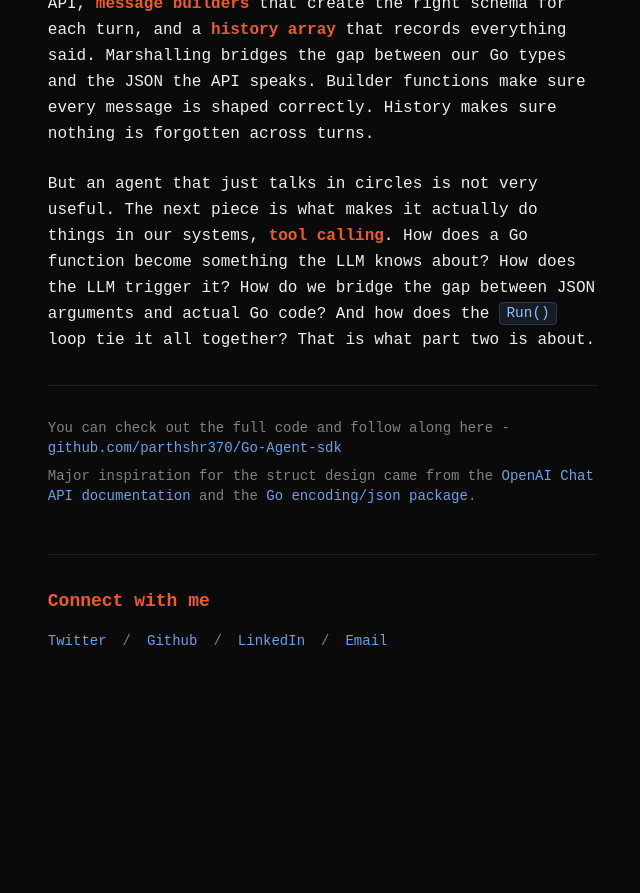
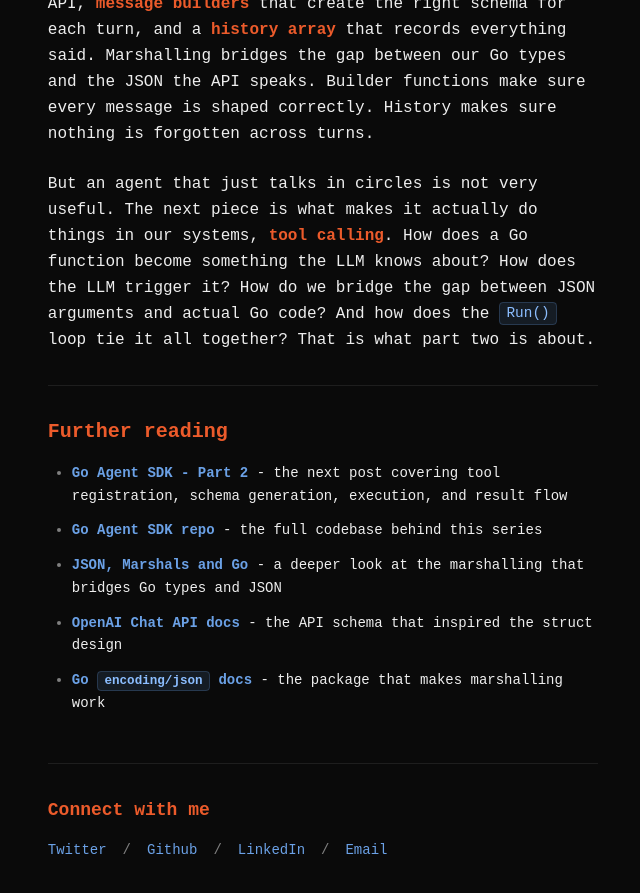
Before and after one commit to parthshr370/parthshr370.github.io, a Jekyll site: the page built from blogs/how-i-built-my-own-langchain-from-scratch-in-go/index.html, in a window 1280 px wide and 900 px high, scrolled down 9910 px. Shown: the top 893 px of the window, without its empty margins (317-957 px from the left). Built offline with Jekyll 4.4.1, drawn with Linux system fonts in a browser that asks for light colours; nearby versions of some CDN libraries; some web fonts are replaced; a style sheet for code colours, icons or effects is not loaded; before the commit the page ends 10601 px from its top, so only the background shows below that; some of the changed text lies outside the part shown.

Commit message:
Add Go to series labels, prerequisites, part 1 footer, fix stale accent

```diff
--- a/blogs/how-i-built-my-own-langchain-from-scratch-in-go/index.html
+++ b/blogs/how-i-built-my-own-langchain-from-scratch-in-go/index.html
@@ -9,8 +9,8 @@ prism:
   - json
 ---
 
-<p class="mb-6 text-sm text-[var(--text-muted)]">
-  Agent SDK series - Part 1
+<p class="mb-6 text-sm text-[var(--cyan)] opacity-80">
+  Go Agent SDK series - Part 1
 </p>
 
 <!-- Banner -->
@@ -336,9 +336,12 @@ Turn 5: append(tool result: "Sunny, 22C")</code></pre>
 
 <hr class="border-[var(--border)] my-8" />
 
-<p class="text-sm text-[var(--text-muted)]">
-  You can check out the full code and follow along here - <a href="https://github.com/parthshr370/Go-Agent-sdk" class="text-[var(--link)] hover:underline">github.com/parthshr370/Go-Agent-sdk</a>
-</p>
-<p class="text-sm text-[var(--text-muted)] mt-2">
-  Major inspiration for the struct design came from the <a href="https://platform.openai.com/docs/api-reference/chat" class="text-[var(--link)] hover:underline">OpenAI Chat API documentation</a> and the <a href="https://pkg.go.dev/encoding/json" class="text-[var(--link)] hover:underline">Go encoding/json package</a>.
-</p>
+<h3 class="text-xl font-bold mb-4 text-[var(--primary)]">Further reading</h3>
+
+<ul class="list-disc pl-6 mb-6 space-y-3 text-sm leading-relaxed">
+  <li><strong><a href="{{ '/blogs/how-i-built-tool-calling-engine-for-my-agent-sdk/' | relative_url }}" class="text-[var(--link)] hover:underline">Go Agent SDK - Part 2</a></strong> - the next post covering tool registration, schema generation, execution, and result flow</li>
+  <li><strong><a href="https://github.com/parthshr370/Go-Agent-sdk" class="text-[var(--link)] hover:underline">Go Agent SDK repo</a></strong> - the full codebase behind this series</li>
+  <li><strong><a href="{{ '/blogs/json-marshals-and-go/' | relative_url }}" class="text-[var(--link)] hover:underline">JSON, Marshals and Go</a></strong> - a deeper look at the marshalling that bridges Go types and JSON</li>
+  <li><strong><a href="https://platform.openai.com/docs/api-reference/chat" class="text-[var(--link)] hover:underline">OpenAI Chat API docs</a></strong> - the API schema that inspired the struct design</li>
+  <li><strong><a href="https://pkg.go.dev/encoding/json" class="text-[var(--link)] hover:underline">Go <code>encoding/json</code> docs</a></strong> - the package that makes marshalling work</li>
+</ul>
--- a/index.html
+++ b/index.html
@@ -53,7 +53,7 @@ permalink: /
           </h3>
         </a>
         <p class="text-[var(--text)]">
-          A comprehensive Golang SDK for building intelligent agents with tool-calling capabilities and memory management. Currently in active development. Built with modern Go patterns and optimized for performance.
+          A comprehensive Golang SDK for building intelligent agents with tool-calling capabilities and memory management. Currently in active development. I'm writing a <a href="{{ '/blogs/how-i-built-my-own-langchain-from-scratch-in-go/' | relative_url }}" class="text-[var(--link)] hover:underline">blog series</a> documenting the entire build from scratch.
         </p>
       </div>
 
--- a/projects/index.html
+++ b/projects/index.html
@@ -17,7 +17,7 @@ permalink: /projects/
         <h3 class="text-xl font-semibold text-[var(--link)] mb-1 group-hover:underline">Go Agent SDK ↗ <span class="text-sm text-[var(--gold)] font-normal">⭐ Featured</span></h3>
       </a>
       <p class="text-[var(--text-muted)]">
-        A comprehensive Golang SDK for building intelligent agents with tool-calling capabilities and memory management. Currently in active development. Built with modern Go patterns and optimized for performance.
+        A comprehensive Golang SDK for building intelligent agents with tool-calling capabilities and memory management. Currently in active development. I'm writing a <a href="{{ '/blogs/how-i-built-my-own-langchain-from-scratch-in-go/' | relative_url }}" class="text-[var(--link)] hover:underline">blog series</a> documenting the entire build from scratch.
       </p>
     </div>
 
@@ -56,7 +56,7 @@ permalink: /projects/
     <div>
       <a href="https://github.com/mem0ai/mem0-mcp" target="_blank" class="block group">
         <h3 class="text-xl font-semibold text-[var(--link)] mb-1 group-hover:underline">mem0-mcp ↗</h3>
-        <p class="text-xs text-[var(--accent)] font-semibold mb-1">Contribution</p>
+        <p class="text-xs text-[var(--cyan)] font-semibold mb-1">Contribution</p>
       </a>
       <p class="text-[var(--text-muted)] mb-2">
         Revamped mem0-mcp for the new API v2, enabling complex filters and expanding LLM tool-calling capabilities.
```
Also changed, not shown: blogs/how-i-built-tool-calling-engine-for-my-agent-sdk/index.html (+7 -3 lines), blogs/index.html (+8 -8 lines).
